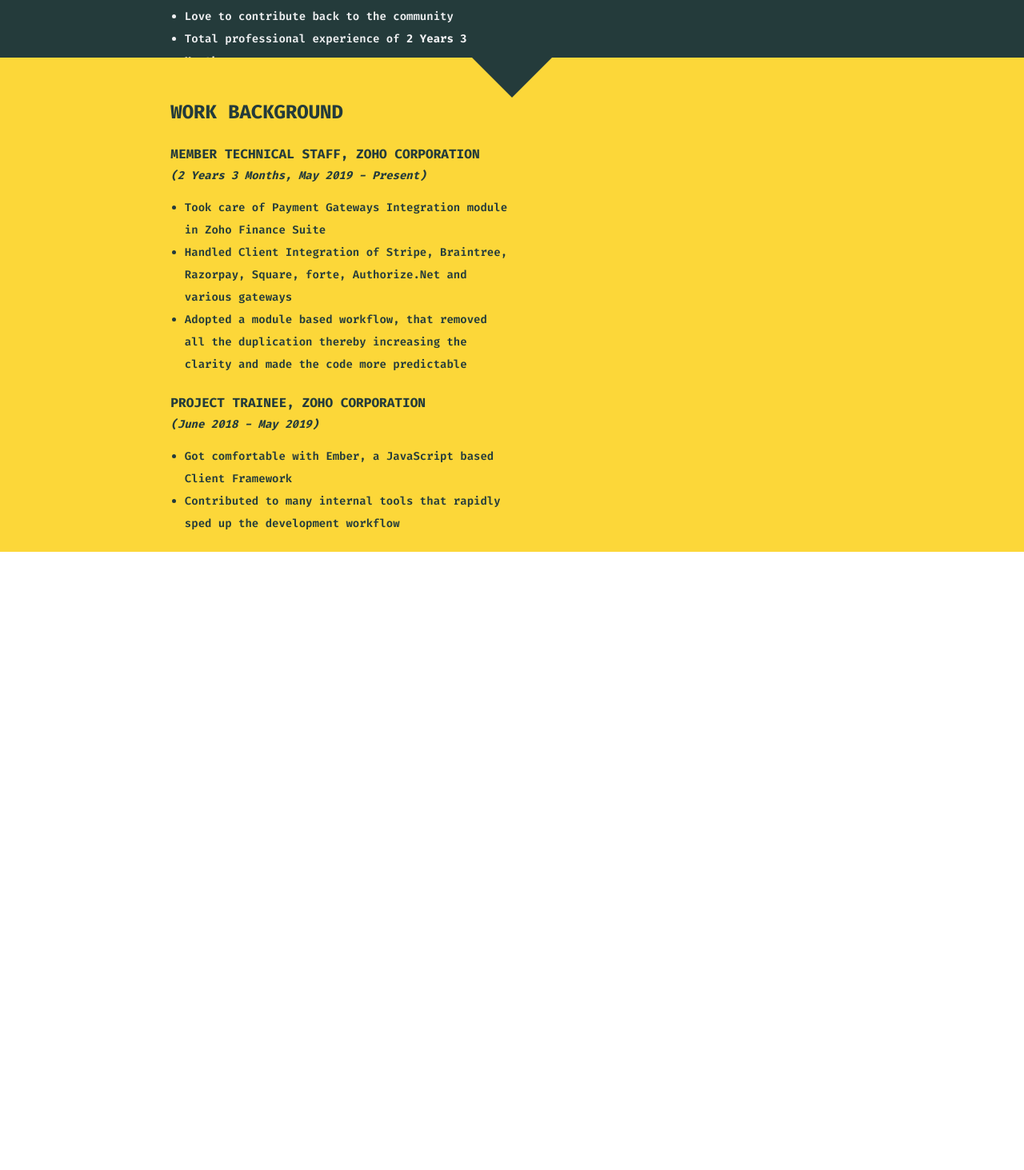
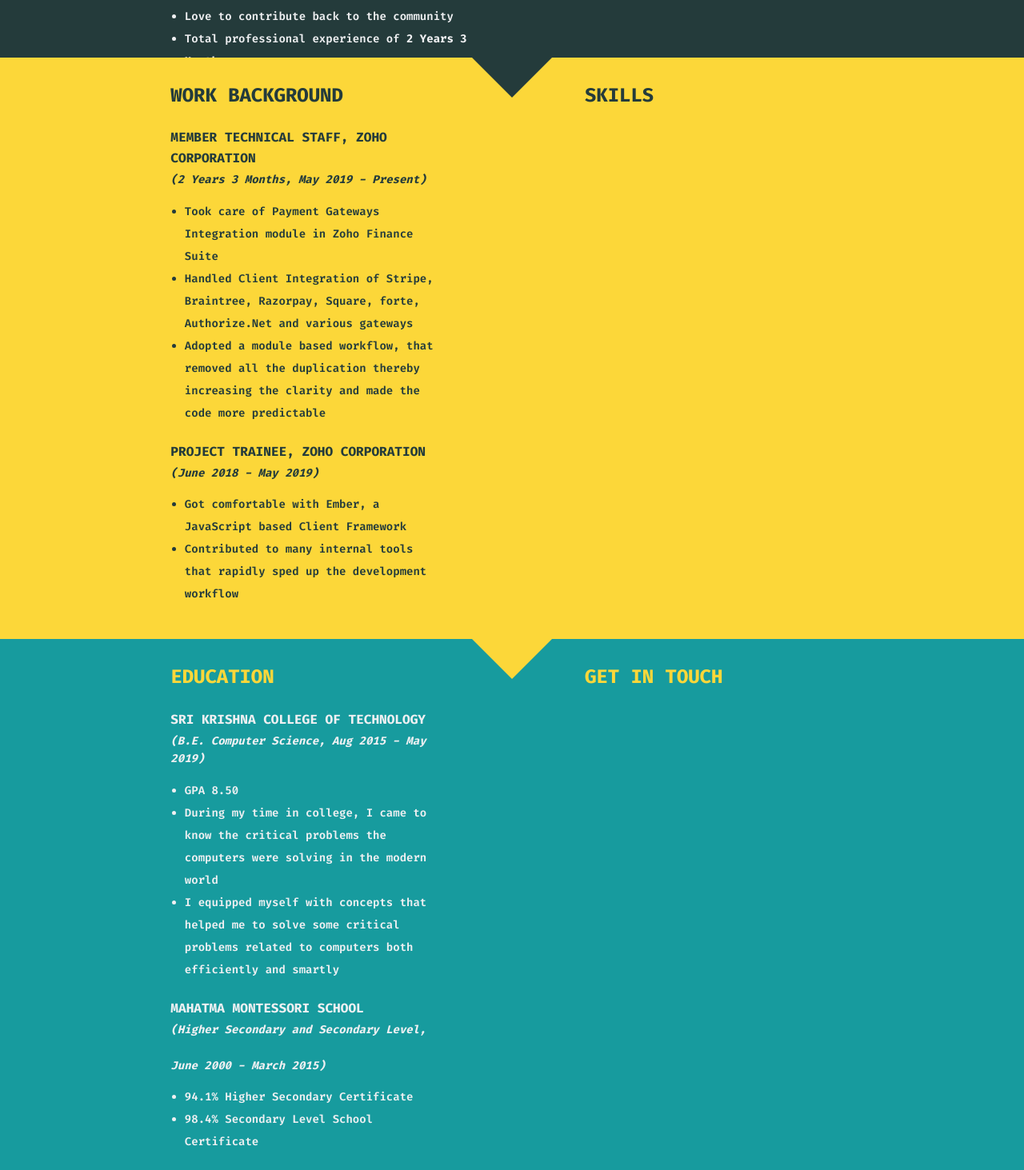
Before and after one commit to Aswathprabhu/profile, a Preact app: page / in a window 1280 px wide. Shown: the part 467-1930 px from the top of the page at 80% size. Before the commit the page ends 1157 px from the top, so only its background shows below. Built offline with nearby package versions, Linux system fonts and the light colour scheme.

Commit message:
Add last section

```diff
--- /dev/null
+++ b/src/experiences.jsx
@@ -0,0 +1,18 @@
+export default function Experiences(props) {
+  let { place, timeline, doings } = props;
+  return (
+    <div className="mb-6">
+      <h3 className="mb-1 uppercase">{place}</h3>
+      <h4 className="mb-4 italic">
+        ({timeline})
+      </h4>
+      <ul className="list-disc ml-5">
+        {
+          doings.map((item) => (
+            <li>{item}</li>
+          ))
+        }
+      </ul>
+    </div>
+  )
+}
--- a/src/footer.jsx
+++ b/src/footer.jsx
@@ -1,3 +1,40 @@
+
+import Experiences from "./experiences"
+
+const EDU_HISTORY = [
+  {
+    place: 'Sri Krishna College of Technology',
+    timeline: 'B.E. Computer Science, Aug 2015 - May 2019',
+    doings: [
+      'GPA 8.50',
+      'During my time in college, I came to know the critical problems the computers were solving in the modern world',
+      'I equipped myself with concepts that helped me to solve some critical problems related to computers both efficiently and smartly'
+    ]
+  },
+  {
+    place: 'Mahatma Montessori School',
+    timeline: <span>Higher Secondary and Secondary Level, &nbsp; <br/>June 2000 - March 2015</span>,
+    doings: [
+      '94.1% Higher Secondary Certificate',
+      '98.4% Secondary Level School Certificate'
+    ]
+  }
+]
+
 export default function Footer() {
-  return <></>
+  return (
+    <div className="h-full text-white flex w-full">
+      <section className="w-1/2 mb-6">
+        <h1 className="mb-6 text-yellow-100 uppercase">Education</h1>
+        {
+          EDU_HISTORY.map((desc, index) => (
+            <Experiences key={index} {...desc} />
+          ))
+        }
+      </section>
+      <section className="w-1/2 mb-6 ml-52">
+        <h1 className="mb-6 text-yellow-100 uppercase">Get In Touch</h1>
+      </section>
+    </div>
+  )
 }
--- a/src/inverted-triangle.jsx
+++ b/src/inverted-triangle.jsx
@@ -3,7 +3,7 @@
 export default function InvertedTriangle({ className = '' }) {
   return (
     <div className="flex justify-center relative">
-      <div className={`${styles.triangle} ${className}`}></div>
+      <div className={`${styles.triangle} absolute ${className}`}></div>
     </div>
   )
 }
--- a/src/main.jsx
+++ b/src/main.jsx
@@ -1,57 +1,40 @@
 import ProfExp from './prof-exp';
+import Experiences from './experiences';
 
 const WORK_GROUNDS = [
   {
-    position: 'Member Technical Staff, Zoho Corporation',
+    place: 'Member Technical Staff, Zoho Corporation',
     timeline: <span><ProfExp />,&nbsp;May 2019 - Present</span>,
-    achievements: [
+    doings: [
       'Took care of Payment Gateways Integration module in Zoho Finance Suite',
       'Handled Client Integration of Stripe, Braintree, Razorpay, Square, forte, Authorize.Net and various gateways',
       'Adopted a module based workflow, that removed all the duplication thereby increasing the clarity and made the code more predictable'
     ]
   },
   {
-    position: 'Project Trainee, Zoho Corporation',
+    place: 'Project Trainee, Zoho Corporation',
     timeline: 'June 2018 - May 2019',
-    achievements: [
+    doings: [
       'Got comfortable with Ember, a JavaScript based Client Framework',
       'Contributed to many internal tools that rapidly sped up the development workflow'
     ]
   }
 ]
 
-function WorkGroundTemplate(props) {
-  let { position, timeline, achievements } = props;
+export default function Main() {
   return (
-    <div className="mb-6">
-      <h3 className="mb-1 uppercase">{position}</h3>
-      <h4 className="mb-4 italic">
-        ({timeline})
-      </h4>
-      <ul className="list-disc ml-5">
+    <div className="h-full text-green-200 flex w-full">
+      <section className="w-1/2 mb-6">
+        <h1 className="mb-6 uppercase">Work Background</h1>
         {
-          achievements.map((item) => (
-            <li>{item}</li>
+          WORK_GROUNDS.map((desc, index) => (
+            <Experiences key={index} {...desc} />
           ))
         }
-      </ul>
+      </section>
+      <section className="w-1/2 mb-6 ml-52">
+        <h1 className="mb-6 uppercase">Skills</h1>
+      </section>
     </div>
   )
 }
-
-export default function Main() {
-  return (
-    <>
-      <section className="w-1/2 h-full text-green-200">
-        <section className="my-6">
-          <h1 className="mb-6 uppercase">Work Background</h1>
-          {
-            WORK_GROUNDS.map((desc) => (
-              <WorkGroundTemplate {...desc} />
-            ))
-          }
-        </section>
-      </section>
-    </>
-  )
-}
--- a/src/profile.jsx
+++ b/src/profile.jsx
@@ -15,14 +15,17 @@
             <Header />
           </div>
         </section>
-        <InvertedTriangle className="border-t-green-200 absolute" />
+        <InvertedTriangle className="border-t-green-200" />
         <section className="bg-yellow-100">
           <div className={`${styles['section-setup']}`}>
             <Main />
           </div>
         </section>
-        <section className="bg-green-200">
-          <Footer />
+        <InvertedTriangle className="border-t-yellow-100" />
+        <section className="bg-green-100">
+          <div className={`${styles['section-setup']}`}>
+            <Footer />
+          </div>
         </section>
       </article>
     </main>
--- a/src/styles/index.css
+++ b/src/styles/index.css
@@ -57,10 +57,18 @@
   font-size: 0.71rem;
 }
 
-/* Colors */
+/* Borders */
 
 .border-t-green-200 {
   border-top-color: #243b3b;
+}
+
+.border-t-yellow-100 {
+  border-top-color: #fcd739;
+}
+
+.border-t-green-100 {
+  border-top-color: #179b9e;
 }
 
 @keyframes enter {
--- a/tailwind.config.js
+++ b/tailwind.config.js
@@ -10,6 +10,7 @@
       '1/2': '50%'
     },
     colors: {
+      'green-100': '#179b9e',
       'green-200': '#243b3b',
       'yellow-100': '#fcd739',
       'white': '#eff0f2'
```
